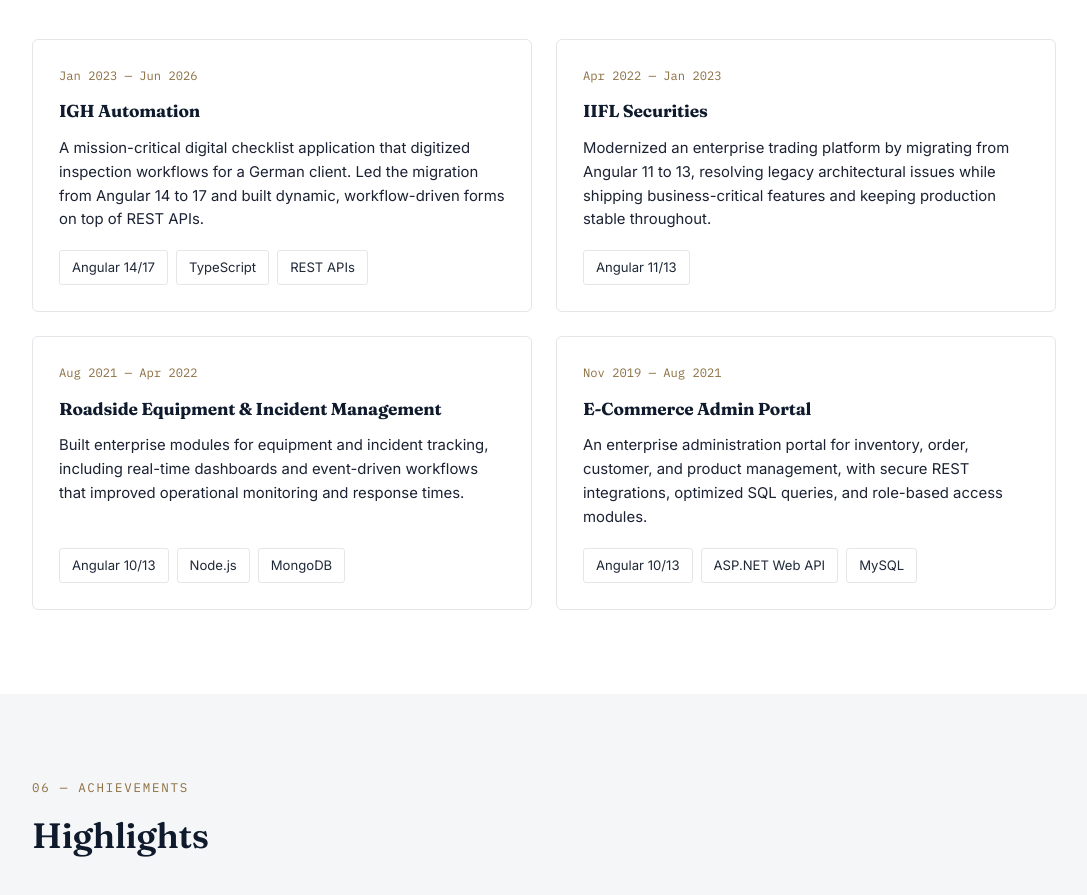
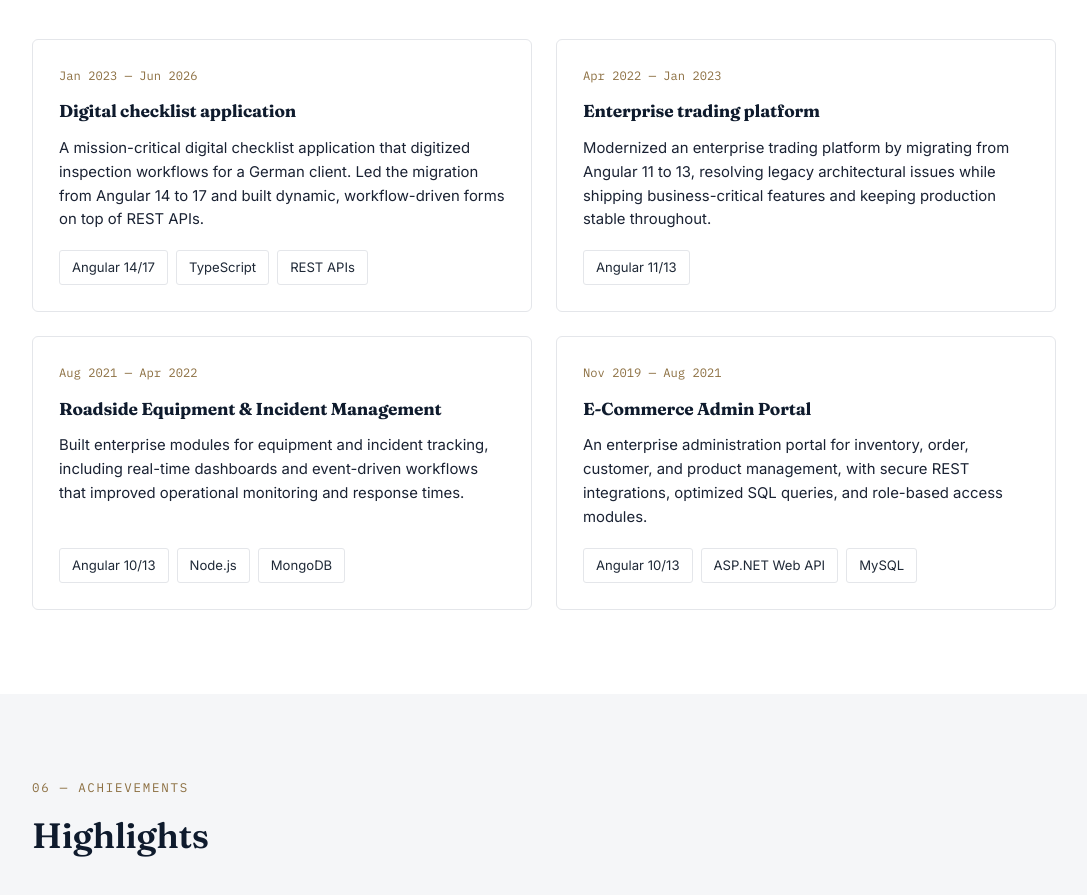
Before and after one commit to sonusam009/chandrahas-portfolio, a plain HTML site: page index.html in a window 1280 px wide. Shown: the part 4074-4969 px from the top of the page, without its empty margins (96-1183 px from the left). Drawn offline with Linux system fonts and the light colour scheme.

Commit message:
Update index.html

```diff
--- a/index.html
+++ b/index.html
@@ -544,14 +544,14 @@
 
         <div class="project-card">
           <span class="project-dates mono">Jan 2023 — Jun 2026</span>
-          <h3>IGH Automation</h3>
+          <h3>Digital checklist application</h3>
           <p>A mission-critical digital checklist application that digitized inspection workflows for a German client. Led the migration from Angular 14 to 17 and built dynamic, workflow-driven forms on top of REST APIs.</p>
           <div class="tag-row"><span class="tag">Angular 14/17</span><span class="tag">TypeScript</span><span class="tag">REST APIs</span></div>
         </div>
 
         <div class="project-card">
           <span class="project-dates mono">Apr 2022 — Jan 2023</span>
-          <h3>IIFL Securities</h3>
+          <h3>Enterprise trading platform</h3>
           <p>Modernized an enterprise trading platform by migrating from Angular 11 to 13, resolving legacy architectural issues while shipping business-critical features and keeping production stable throughout.</p>
           <div class="tag-row"><span class="tag">Angular 11/13</span></div>
         </div>
```
